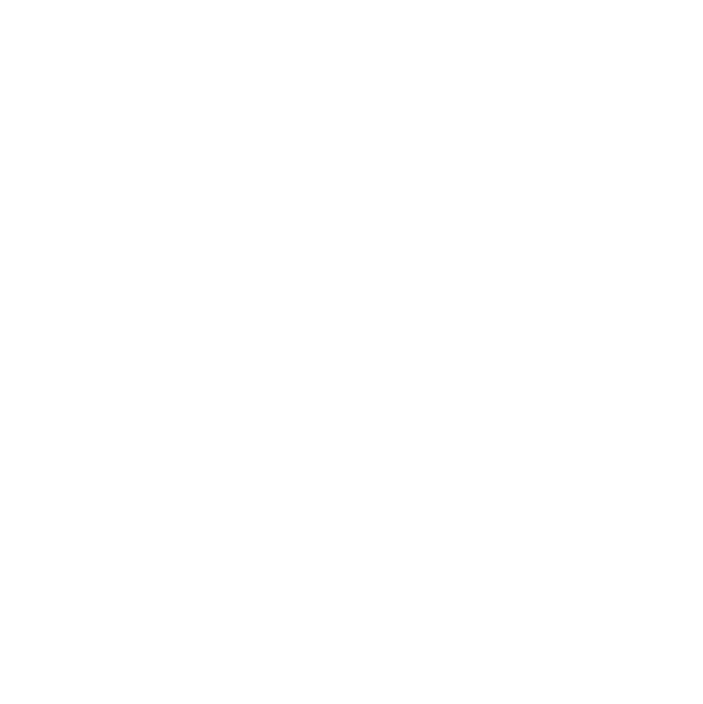
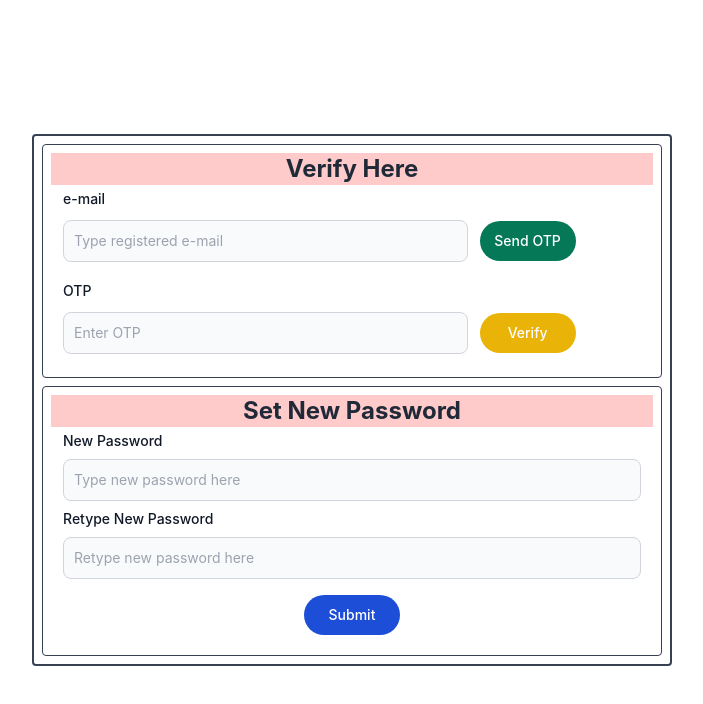
Before and after one commit to samk97/KWIZ-APP, a React (Create React App) app in the folder frontend/: page /forgot_password in a window 1280 px wide. Before the commit this address had no page. Shown: the top 704 px of the page, without its empty margins (288-991 px from the left). Built offline with nearby package versions, Linux system fonts and the light colour scheme.

Commit message:
Forget p/w module added

```diff
--- a/frontend/src/App.js
+++ b/frontend/src/App.js
@@ -2,7 +2,7 @@
 import { Routes, Route, BrowserRouter } from "react-router-dom";
 import { useState } from "react";
 import LoginPage from "./main_modules/LoginPage";
-import SignuPage from "./main_modules/SignupPage";
+import SignupPage from "./main_modules/SignupPage";
 import AdminQuestions from "./main_modules/AdminQuestions";
 import AdminCreateQuestions from "./main_modules/AdminCreateQuestions";
 import AdminCreateQuiz from "./main_modules/AdminCreateQuiz";
@@ -14,29 +14,28 @@
 import StudentQuiz from "./main_modules/StudentQuiz";
 import { useDispatch } from "react-redux";
 import QuizDetails from "./main_modules/QuizDetails";
+import ForgotPassword from "./main_modules/ForgotPassword";
 
 function App() {
   const [open, setOpen] = useState(true);
   console.log("Refreshed");
   let dispatch = useDispatch();
-  const payload= JSON.parse(localStorage.getItem("user"));
-
+  const payload = JSON.parse(localStorage.getItem("user"));
 
   console.log(payload);
 
   dispatch({
     type: "LOGGED_IN_USER",
-    payload
+    payload,
   });
-
-
 
   return (
     <Routes>
       <Route path="/login" element={<LoginPage />} />
-      <Route path="/signup" element={<SignuPage />} />
+      <Route path="/signup" element={<SignupPage />} />
+      <Route path="/forgot_password" element={<ForgotPassword />} />
       {/* <Route path="/preview" element={<PreviewPage />} /> */}
-     <Route
+      <Route
         path="/admin"
         element={<SideNav open={open} onOpen={() => setOpen(!open)} />}
       >
@@ -56,7 +55,8 @@
       <Route
         path="/dashboard"
         element={<StudentSideNav open={open} onOpen={() => setOpen(!open)} />}
-      >{console.log(payload)}
+      >
+        {console.log(payload)}
         <Route
           path="attempt_quiz"
           element={<StudentAttemptQuiz open={open} />}
--- a/frontend/src/components/Link.js
+++ /dev/null
@@ -1,14 +0,0 @@
-function Link(props) {
-  const linkLabel = props.linkLabel;
-  return (
-    <>
-      <div className="px-3">
-        <a href="#" className="text-blue-500">
-          {linkLabel}
-        </a>
-      </div>
-    </>
-  );
-}
-
-export default Link;
--- a/frontend/src/components/SideNav.js
+++ b/frontend/src/components/SideNav.js
@@ -6,39 +6,36 @@
 import { FaHistory } from "react-icons/fa";
 import { BiLogOut } from "react-icons/bi";
 import { BsPersonCircle } from "react-icons/bs";
-import {useNavigate} from 'react-router-dom'
-import {useEffect} from 'react'
-import {useSelector,useDispatch} from 'react-redux';
+import { useNavigate } from "react-router-dom";
+import { useEffect } from "react";
+import { useSelector, useDispatch } from "react-redux";
 
 function SideNav(props) {
   const userName = "M.M. Gore";
   let navigate = useNavigate();
   let dispatch = useDispatch();
 
-
   const state = useSelector((state) => ({ ...state }));
   console.log(state);
 
-  useEffect(()=>{
-    if(state && state.user){
-      if(state.user.role=="student")
-      navigate("/dashboard");
-    }else{
+  useEffect(() => {
+    if (state && state.user) {
+      if (state.user.role == "student") navigate("/dashboard");
+    } else {
       navigate("/login");
     }
-  })
+  });
 
-  const handleLogOut = (e) =>{
+  const handleLogOut = (e) => {
     e.preventDefault();
     localStorage.clear();
     dispatch({
-      type:"LOGOUT",
-      payload:null
-    })
+      type: "LOGOUT",
+      payload: null,
+    });
 
     navigate("/login");
-  }
-
+  };
 
   return (
     <>
@@ -140,8 +137,8 @@
             </div>
 
             <div className=" w-full h-[60px] absolute bottom-0 duration-300">
-              <div className="w-full h-full relative">
-                <NavLink to="/admin/history">
+              <div className="w-full h-full">
+                <NavLink to="/">
                   <div className="flex justify-start items-center w-full h-[60px]  hover:font-bold">
                     <div className="flex justify-center items-center w-16 h-full">
                       <BiLogOut className=" text-[40px] cursor-pointer m-2"></BiLogOut>
--- /dev/null
+++ b/frontend/src/main_modules/ForgotPassword.js
@@ -0,0 +1,130 @@
+import Button from "../components/Button";
+function ForgotPassword() {
+  return (
+    <>
+      {/* Wrapper div */}
+      <div className="h-screen flex justify-center items-center">
+        {/* Outer box */}
+        <div className="border-2 border-gray-700 rounded md:w-[80%] lg:w-[50%]">
+          {/* Upper Box */}
+          <div className="border border-gray-700 rounded m-2 p-2">
+            {/* Verify Here */}
+            <div className="bg-red-200 flex justify-center items-center text-2xl font-bold text-gray-800">
+              <p>Verify Here</p>
+            </div>
+
+            <div className="">
+              {/*Email Input Field + Button */}
+              <div className="py-1 px-3">
+                <label
+                  htmlFor="email"
+                  className="block text-sm font-medium text-gray-900 dark:text-green"
+                >
+                  e-mail
+                </label>
+                <input
+                  type="text"
+                  id="email"
+                  className="bg-gray-50 border border-gray-300 text-gray-900 text-sm rounded-lg focus:ring-blue-500 focus:border-blue-500 inline-block w-[70%] p-2.5"
+                  placeholder="Type registered e-mail"
+                  name="email"
+                  required
+                />
+
+                {/* Send button */}
+                <button
+                  type="submit"
+                  className="text-white bg-emerald-700 hover:bg-emerald-800 focus:ring-4 focus:outline-none focus:ring-blue-300 font-medium rounded-full text-sm py-2.5 text-center w-24 p-3 m-3"
+                >
+                  Send OTP
+                </button>
+              </div>
+
+              {/*OTP Input Field + Button */}
+              <div className="py-1 px-3">
+                <label
+                  htmlFor="email"
+                  className="block text-sm font-medium text-gray-900 dark:text-green"
+                >
+                  OTP
+                </label>
+                <input
+                  type="text"
+                  id="email"
+                  className="bg-gray-50 border border-gray-300 text-gray-900 text-sm rounded-lg focus:ring-blue-500 focus:border-blue-500 inline-block w-[70%] p-2.5"
+                  placeholder="Enter OTP"
+                  name="email"
+                  required
+                />
+
+                {/* Verify button */}
+                <button
+                  type="submit"
+                  className="text-white bg-yellow-500 hover:bg-yellow-600 focus:ring-4 focus:outline-none focus:ring-blue-300 font-medium rounded-full text-sm py-2.5 text-center w-24 p-3 m-3"
+                >
+                  Verify
+                </button>
+              </div>
+            </div>
+          </div>
+
+          {/* Below box */}
+          <form>
+            <div className="border border-gray-700 rounded m-2 p-2">
+              {/* Set New Password */}
+              <div className="bg-red-200 flex justify-center items-center text-2xl font-bold text-gray-800">
+                <p>Set New Password</p>
+              </div>
+              {/* New Password */}
+              <div className="py-1 px-3">
+                <label
+                  htmlFor="email"
+                  className="mb-2 block text-sm font-medium text-gray-900 dark:text-green"
+                >
+                  New Password
+                </label>
+                <input
+                  type="password"
+                  id="email"
+                  className="bg-gray-50 border border-gray-300 text-gray-900 text-sm rounded-lg focus:ring-blue-500 focus:border-blue-500 inline-block w-full p-2.5"
+                  placeholder="Type new password here"
+                  name="email"
+                  required
+                />
+              </div>
+
+              {/* Retype New Password */}
+              <div className="py-1 px-3">
+                <label
+                  htmlFor="email"
+                  className="mb-2 block text-sm font-medium text-gray-900 dark:text-green"
+                >
+                  Retype New Password
+                </label>
+                <input
+                  type="password"
+                  id="email"
+                  className="bg-gray-50 border border-gray-300 text-gray-900 text-sm rounded-lg focus:ring-blue-500 focus:border-blue-500 inline-block w-full p-2.5"
+                  placeholder="Retype new password here"
+                  name="email"
+                  required
+                />
+              </div>
+
+              <div className="flex justify-center">
+                <button
+                  type="submit"
+                  className="text-white bg-blue-700 hover:bg-blue-800 focus:ring-4 focus:outline-none focus:ring-blue-300 font-medium rounded-full text-sm py-2.5 text-center w-24 p-3 m-3"
+                >
+                  Submit
+                </button>
+              </div>
+            </div>
+          </form>
+        </div>
+      </div>
+    </>
+  );
+}
+
+export default ForgotPassword;
--- a/frontend/src/main_modules/SignupPage.js
+++ b/frontend/src/main_modules/SignupPage.js
@@ -2,7 +2,6 @@
 import MinorSide from "../components/MinorSide";
 import Form from "../components/Form";
 import InputField from "../components/InputField";
-import Link from "../components/Link";
 import Button from "../components/Button";
 import React, { useState } from "react";
 import { useNavigate } from "react-router-dom";
@@ -17,18 +16,15 @@
   const [name, setName] = useState("");
   const [password, setPassword] = useState("");
 
-
   const state = useSelector((state) => ({ ...state }));
   console.log(state);
 
-  useEffect(()=>{
-    if(state && state.user){
-      if(state.user.role == "student")
-      navigate("/dashboard");
-      else
-      navigate("/admin");
+  useEffect(() => {
+    if (state && state.user) {
+      if (state.user.role == "student") navigate("/dashboard");
+      else navigate("/admin");
     }
-  })
+  });
 
   const goToLogin = () => {
     navigate("/login");
@@ -107,14 +103,11 @@
               inputPlaceholder="•••••••••••••"
             ></InputField>
 
-            {/* forgot password */}
-            <Link linkLabel="Forgot Password?"></Link>
-
             {/* submit button */}
             <Button
               onClick={SignUp}
               ButtonType="submit"
-              buttonClassName="text-white bg-blue-700 hover:bg-blue-800 focus:ring-4 focus:outline-none focus:ring-blue-300 font-medium rounded-full text-sm py-2.5 text-center w-4/12"
+              buttonClassName="text-white bg-blue-700 hover:bg-blue-800 focus:ring-4 focus:outline-none focus:ring-blue-300 font-medium rounded-full text-sm py-2.5 text-center w-4/12 my-3"
               buttonLabel={buttonLabel}
             ></Button>
           </Form>
```
Also changed, not shown: frontend/src/main_modules/LoginPage.js (+23 -30 lines), frontend/src/main_modules/Login_page.js (deleted, +0 -85 lines).
